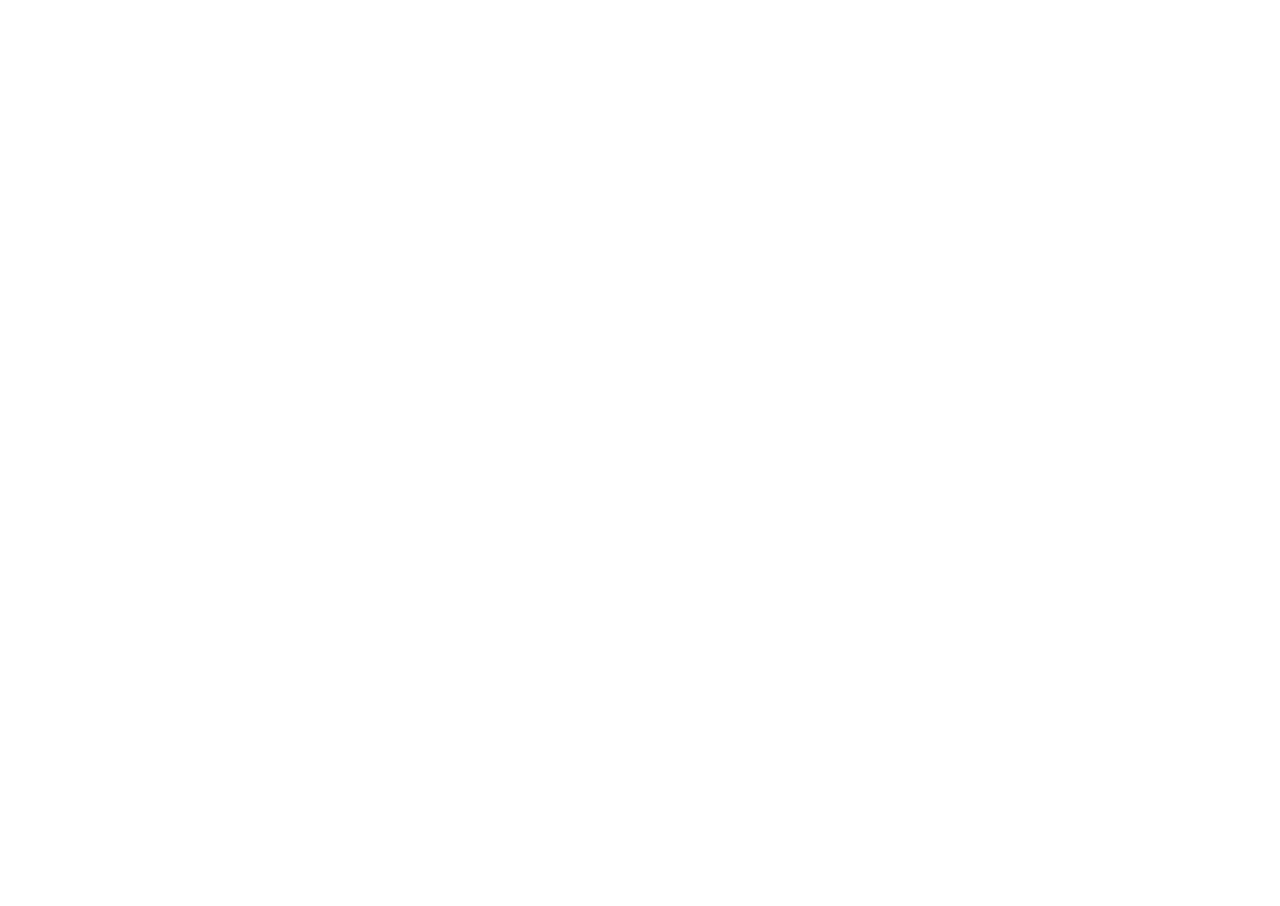
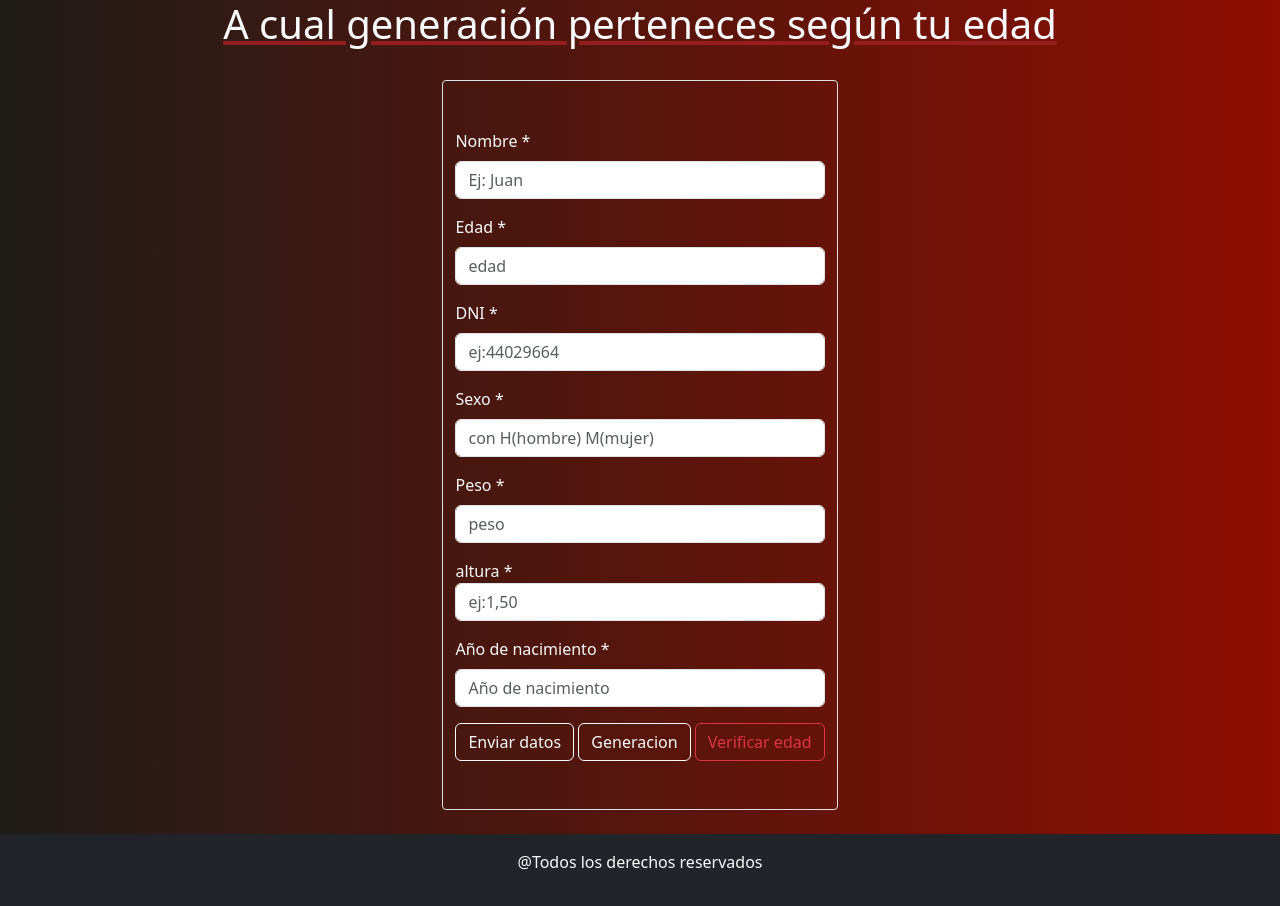
Before and after one commit to JulianGr16/Generaciones, a plain HTML site: page index.html in a window 1280 px wide. Before the commit the page ends 800 px from the top, so only its background shows below. Drawn offline with nearby package versions, Linux system fonts and the light colour scheme.

Commit message:
agregamos el enmaquetado

```diff
--- /dev/null
+++ b/css/style.css
@@ -0,0 +1,23 @@
+* {
+    margin: 0;
+    padding: 0;
+    box-sizing: border-box;
+  }
+
+  body {
+    min-height: 100vh;
+    display: flex;
+    flex-direction: column;
+  }
+
+  main {
+    flex-grow: 1;
+    background: #8E0E00;  /* fallback for old browsers */
+    background: -webkit-linear-gradient(to right, #1F1C18, #8E0E00);  /* Chrome 10-25, Safari 5.1-6 */
+    background: linear-gradient(to right, #1F1C18, #8E0E00); /* W3C, IE 10+/ Edge, Firefox 16+, Chrome 26+, Opera 12+, Safari 7+ */
+
+  }
+
+  h1{
+    text-decoration: underline rgb(150, 29, 29);
+  }
--- a/index.html
+++ b/index.html
@@ -1,9 +1,110 @@
 <!DOCTYPE html>
-<html lang="en">
+<html lang="es">
   <head>
     <meta charset="UTF-8" />
     <meta name="viewport" content="width=device-width, initial-scale=1.0" />
-    <title>Document</title>
+    <meta
+      name="description"
+      content="pagina dedicada a las generaciones de edades"
+    />
+    <meta
+      name="keywords"
+      content="generacion, edad, mayor de edad, menor de edad"
+    />
+    <meta name="author" content="julian garay" />
+    <link
+      href="https://cdn.jsdelivr.net/npm/bootstrap@5.3.3/dist/css/bootstrap.min.css"
+      rel="stylesheet"
+      integrity="sha384-QWTKZyjpPEjISv5WaRU9OFeRpok6YctnYmDr5pNlyT2bRjXh0JMhjY6hW+ALEwIH"
+      crossorigin="anonymous"
+    />
+    <link rel="stylesheet" href="./css/style.css" />
+    <title>Generaciones</title>
   </head>
-  <body></body>
+  <body>
+    <main>
+      <h1 class="text-center text-light">A cual generación perteneces según tu edad</h1>
+      <section class="container d-flex justify-content-center">
+        <div class="row border rounded-1 my-4">
+          <form class="col-sm-12 col-md-12 w-100 text-light my-5" id="formulario">
+            <div class="mb-3">
+              <label for="Nombre" class="form-label">Nombre *</label>
+              <input
+                type="text"
+                class="form-control"
+                required
+                placeholder="Ej: Juan"
+              />
+            </div>
+            <div class="mb-3">
+              <label for="Edad" class="form-label">Edad *</label>
+              <input
+                type="number"
+                class="form-control"
+                required
+                placeholder="edad"
+              />
+            </div>
+            <div class="mb-3">
+              <label for="DNI" class="form-label">DNI *</label>
+              <input type="text" class="form-control" required placeholder="ej:44029664"/>
+            </div>
+            <div class="mb-3">
+                <label for="Sexo" class="form-label">Sexo *</label>
+                <input type="text" class="form-control" required placeholder="con H(hombre) M(mujer)"/>
+              </div>
+            <div class="mb-3">
+              <label for="Peso" class="form-label"
+                >Peso *</label
+              >
+              <input
+                type="number"
+                class="form-control"
+                required
+                placeholder="peso"
+              />
+            </div>
+            <div class="mb-3">
+              <label for="altura class="form-label"
+                >altura *</label
+              >
+              <input
+                type="text"
+                class="form-control"
+                required
+                placeholder="ej:1,50"
+              />
+            </div>
+            <div class="mb-3">
+              <label for="añoNacimiento" class="form-label"
+                >Año de nacimiento * </label
+              >
+              <input
+                type="text"
+                class="form-control"
+                required
+                placeholder="Año de nacimiento"
+              />
+            </div>
+            <button type="submit" class="btn btn-outline-light"">Enviar datos</button>
+            <button id="generacion" class="btn btn-outline-light">
+              Generacion
+            </button>
+            <button id="mayorEdad" class="btn btn-outline-danger">
+              Verificar edad
+            </button>
+          </form>
+        </div>
+      </section>
+    </main>
+    <footer class="text-center text-light bg-dark py-3">
+      <p>@Todos los derechos reservados</p>
+    </footer>
+    <script src="./js/generaciones.js"></script>
+    <script
+      src="https://cdn.jsdelivr.net/npm/bootstrap@5.3.3/dist/js/bootstrap.bundle.min.js"
+      integrity="sha384-YvpcrYf0tY3lHB60NNkmXc5s9fDVZLESaAA55NDzOxhy9GkcIdslK1eN7N6jIeHz"
+      crossorigin="anonymous"
+    ></script>
+  </body>
 </html>
```
Also changed, not shown: js/generaciones.js (added).
